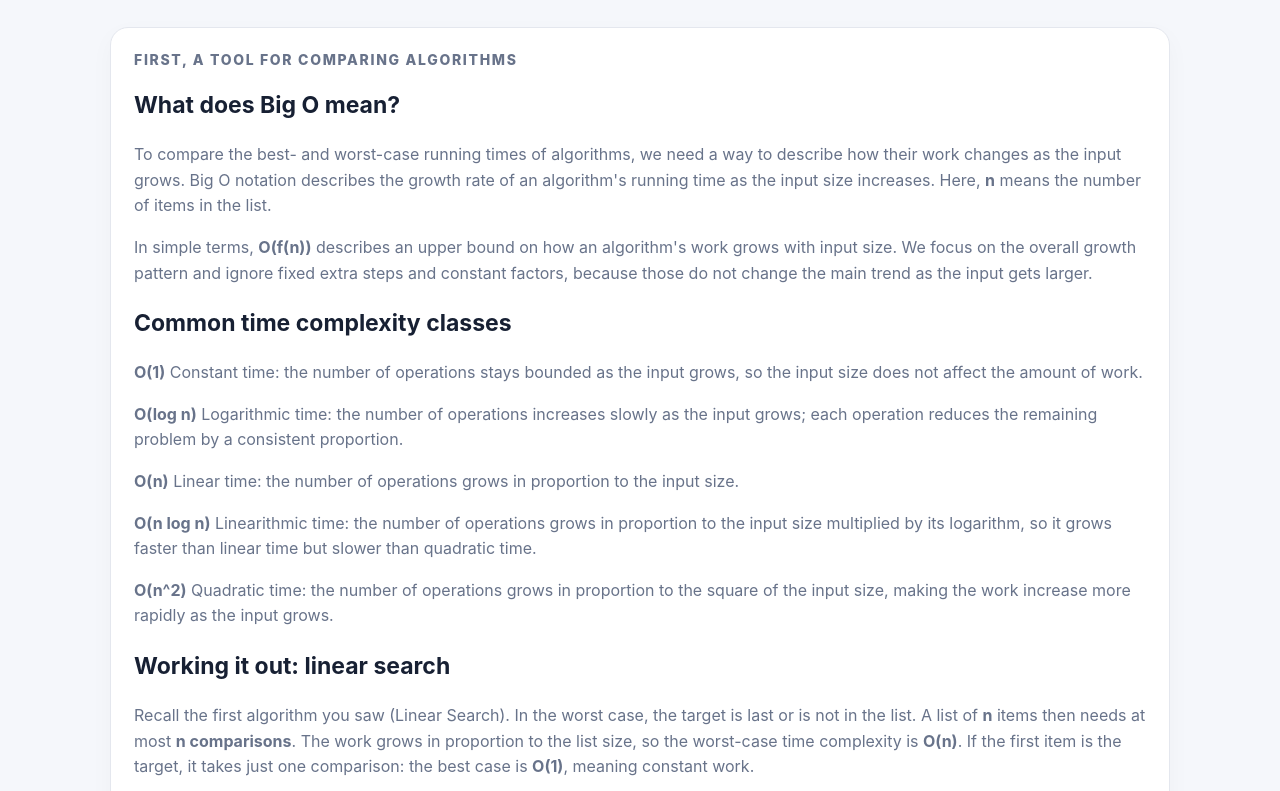
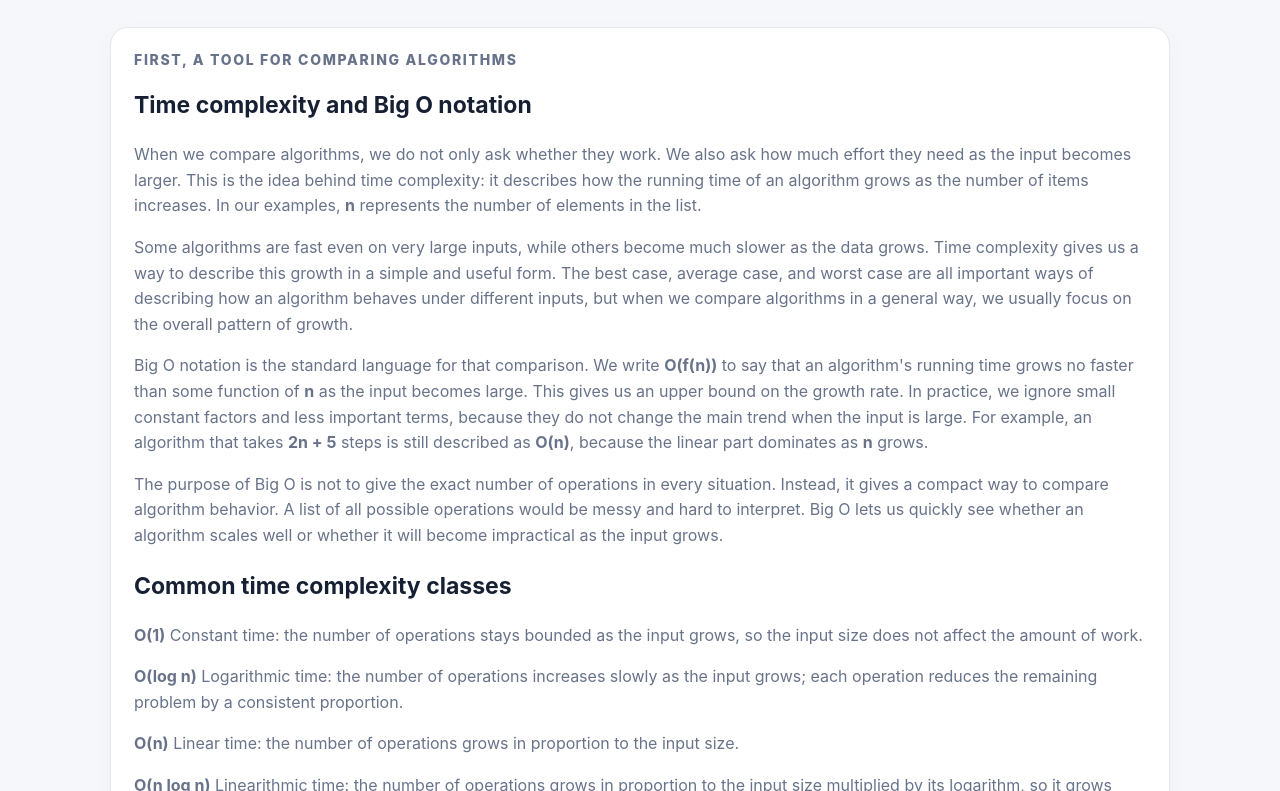
Before and after one commit to alvaro1080/CS411-Digital-Education-Project, a website: page theory-search.html in a window 1280 px wide. Shown: the part 309-1100 px from the top of the page. Drawn offline with Linux system fonts and the light colour scheme.

Commit message:
Expand the time complexity and Big O introduction for clarity and depth

```diff
--- a/theory-search.html
+++ b/theory-search.html
@@ -41,12 +41,18 @@
 
         <article class="card theory-card">
             <small style="display: block; font-size: 14px;">FIRST, A TOOL FOR COMPARING ALGORITHMS</small>
-            <h3>What does Big O mean?</h3>
+            <h3>Time complexity and Big O notation</h3>
             <p>
-                To compare the best- and worst-case running times of algorithms, we need a way to describe how their work changes as the input grows. Big O notation describes the growth rate of an algorithm's running time as the input size increases. Here, <b>n</b> means the number of items in the list.
+                When we compare algorithms, we do not only ask whether they work. We also ask how much effort they need as the input becomes larger. This is the idea behind time complexity: it describes how the running time of an algorithm grows as the number of items increases. In our examples, <b>n</b> represents the number of elements in the list.
             </p>
             <p>
-                In simple terms, <b>O(f(n))</b> describes an upper bound on how an algorithm's work grows with input size. We focus on the overall growth pattern and ignore fixed extra steps and constant factors, because those do not change the main trend as the input gets larger.
+                Some algorithms are fast even on very large inputs, while others become much slower as the data grows. Time complexity gives us a way to describe this growth in a simple and useful form. The best case, average case, and worst case are all important ways of describing how an algorithm behaves under different inputs, but when we compare algorithms in a general way, we usually focus on the overall pattern of growth.
+            </p>
+            <p>
+                Big O notation is the standard language for that comparison. We write <b>O(f(n))</b> to say that an algorithm's running time grows no faster than some function of <b>n</b> as the input becomes large. This gives us an upper bound on the growth rate. In practice, we ignore small constant factors and less important terms, because they do not change the main trend when the input is large. For example, an algorithm that takes <b>2n + 5</b> steps is still described as <b>O(n)</b>, because the linear part dominates as <b>n</b> grows.
+            </p>
+            <p>
+                The purpose of Big O is not to give the exact number of operations in every situation. Instead, it gives a compact way to compare algorithm behavior. A list of all possible operations would be messy and hard to interpret. Big O lets us quickly see whether an algorithm scales well or whether it will become impractical as the input grows.
             </p>
 
             <h3>Common time complexity classes</h3>
```
